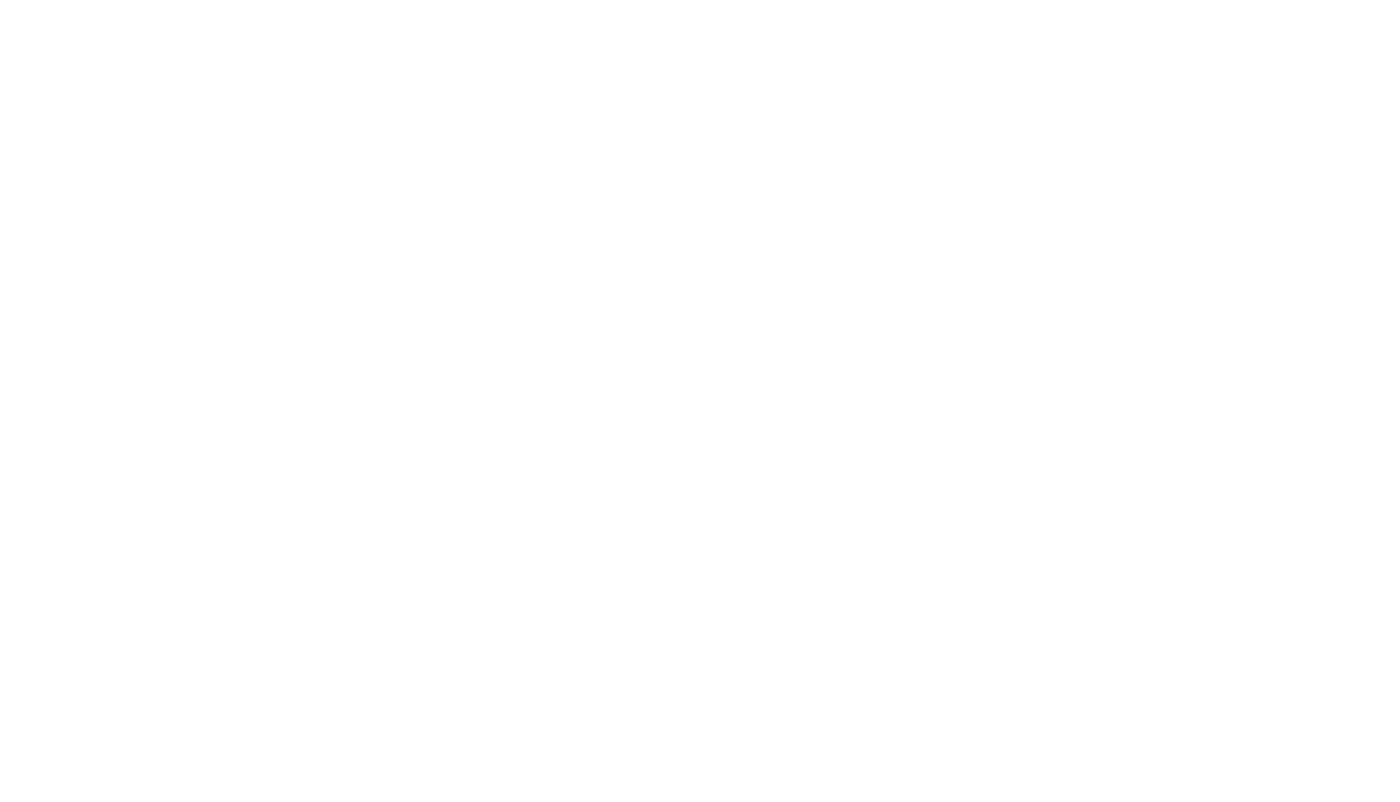
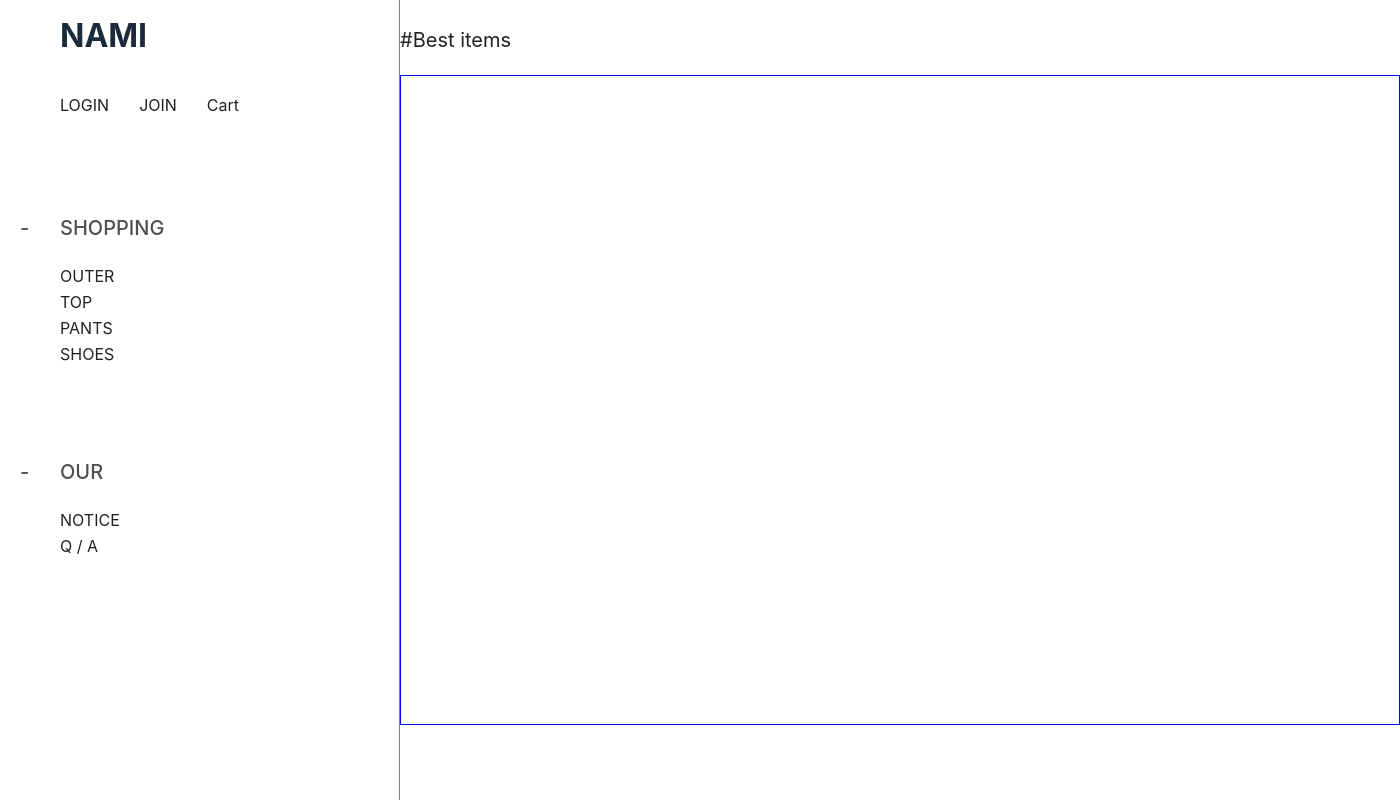
Before and after one commit to dev-93/shopping-mall, a React (Create React App) app in the folder project/: page / in a window 1280 px wide. Shown: the top 802 px of the page, 1400 px wide, since content can reach past the window. Built offline with nearby package versions, Linux system fonts and the light colour scheme.

Commit message:
modify path in App.js

```diff
--- a/project/src/App.js
+++ b/project/src/App.js
@@ -14,7 +14,7 @@ class App extends Component {
       return (
           <>
             <Router>
-              <Route exact path="/Main" component={MainContainer}/>
+              <Route exact path="/" component={MainContainer}/>
               <Route path="/Login" component={LoginContainer}/>
               <Route path="/Join" component={JoinContainer}/>
               <Route path="/Cart" component={CartContainer}/>
```
